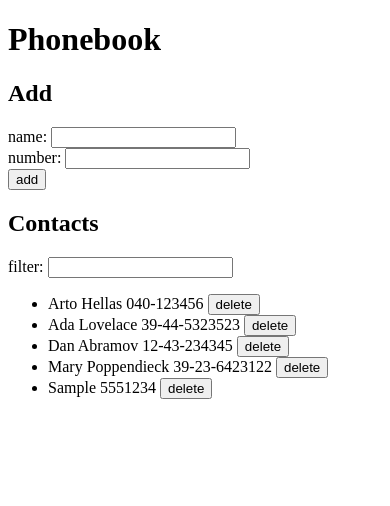
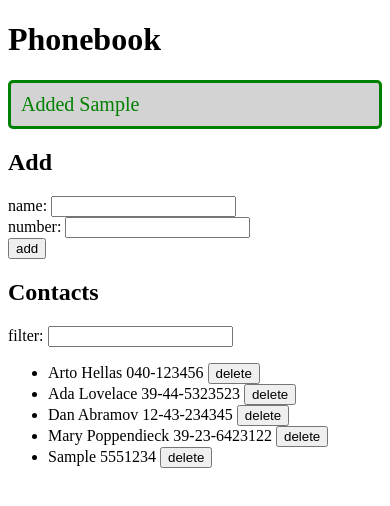
Before and after one commit to PeterKementzey/fullstack-open-course, a React (Vite) app in the folder part2/phonebook/: page / in a window 390 px wide. Both pictures are taken after typing "Sample", "5551234" into the empty fields and a click on the button "add". Shown: the top 506 px of the page. Built offline with nearby package versions, Linux system fonts and the light colour scheme; no server answers; data requests are answered from the project's data file.

Commit message:
feat(phonebook): Exercise 2.16 add notifications

```diff
--- a/part2/phonebook/src/App.jsx
+++ b/part2/phonebook/src/App.jsx
@@ -1,6 +1,7 @@
 import { useEffect, useState } from 'react'
 import Contacts from './Contacts'
 import Form from './Form'
+import Notifications from './Notification'
 import personsService from './services/persons'
 
 const App = () => {
@@ -8,6 +9,24 @@ const App = () => {
   const [newName, setNewName] = useState('')
   const [newNumber, setNewNumber] = useState('')
   const [filter, setFilter] = useState('')
+  const [notifications, setNotifications] = useState([])
+
+  const addNotification = (message, isError) => {
+    const timeoutSeconds = 5
+    const notification = {
+      id: Date.now(),
+      message,
+      isError,
+    }
+    setNotifications((notifications) => [
+      notification,
+      ...notifications.slice(0, 2)
+    ])
+    const removeNotification = () => setNotifications(notifications =>
+      notifications.filter((n) => n.id !== notification.id)
+    )
+    setTimeout(removeNotification, timeoutSeconds * 1000)
+  }
 
   const initializePersons = () => {
     personsService
@@ -25,13 +44,20 @@ const App = () => {
         .updatePerson({ ...existingContact, number: newNumber })
         .then((updatedPerson) =>
           persons.map((person) => (person.id === updatedPerson.id) ? updatedPerson : person)
-        )
+        ).then((updatedPersons) => {
+          addNotification(`Updated ${existingContact.name} to ${newNumber}`, false)
+          return updatedPersons
+        })
     ) : (
       personsService
         .addPerson({ name: newName, number: newNumber })
         .then((newPerson) =>
           persons.concat(newPerson)
-        )
+        ).then((extendedPersons) => {
+          const newPerson = extendedPersons[extendedPersons.length - 1]
+          addNotification(`Added ${newPerson.name}`, false)
+          return extendedPersons
+        })
     ))
       .then((changedPersons) => {
         setPersons(changedPersons)
@@ -52,7 +78,7 @@ const App = () => {
     title: "Add",
     submit: {
       submitName: "add",
-      submitFormHandler: submitFormHandler,
+      submitFormHandler,
     },
     inputs: [
       { label: "name", type: "text", value: newName, setValue: setNewName },
@@ -64,6 +90,7 @@ const App = () => {
 
   return <div>
     <h1>Phonebook</h1>
+    <Notifications notifications={notifications} />
     <Form {...formProps} />
     <Contacts contacts={contactsToDisplay} filterValue={filter} setFilter={setFilter} deletePerson={deletePerson} />
   </div>
--- /dev/null
+++ b/part2/phonebook/src/Notification.jsx
@@ -0,0 +1,17 @@
+const Notification = ({ message, isError }) => {
+    const style = {
+        color: isError ? 'red' : 'green',
+        background: 'lightgrey',
+        fontSize: 20,
+        borderStyle: 'solid',
+        borderRadius: 5,
+        padding: 10,
+        marginBottom: 10,
+    }
+
+    return <div style={style}>{message}</div>
+}
+
+const Notifications = ({ notifications }) => notifications.map((n) => <Notification key={n.id} {...n} />)
+
+export default Notifications
```
